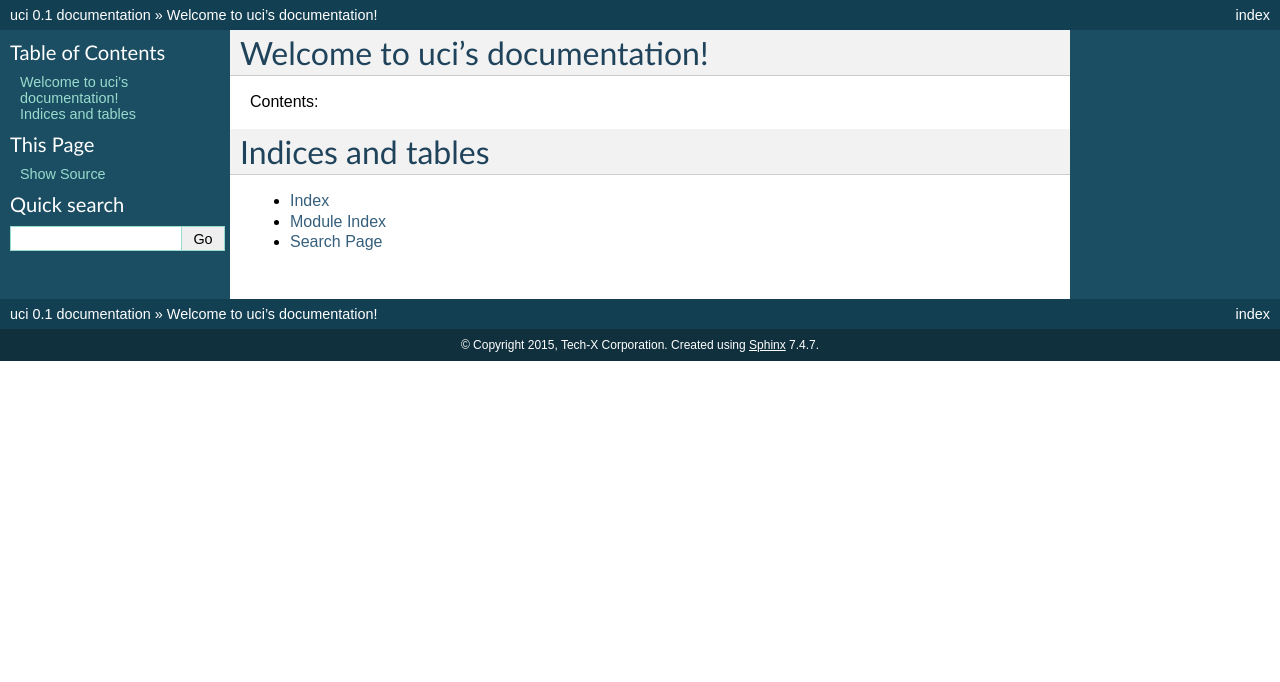
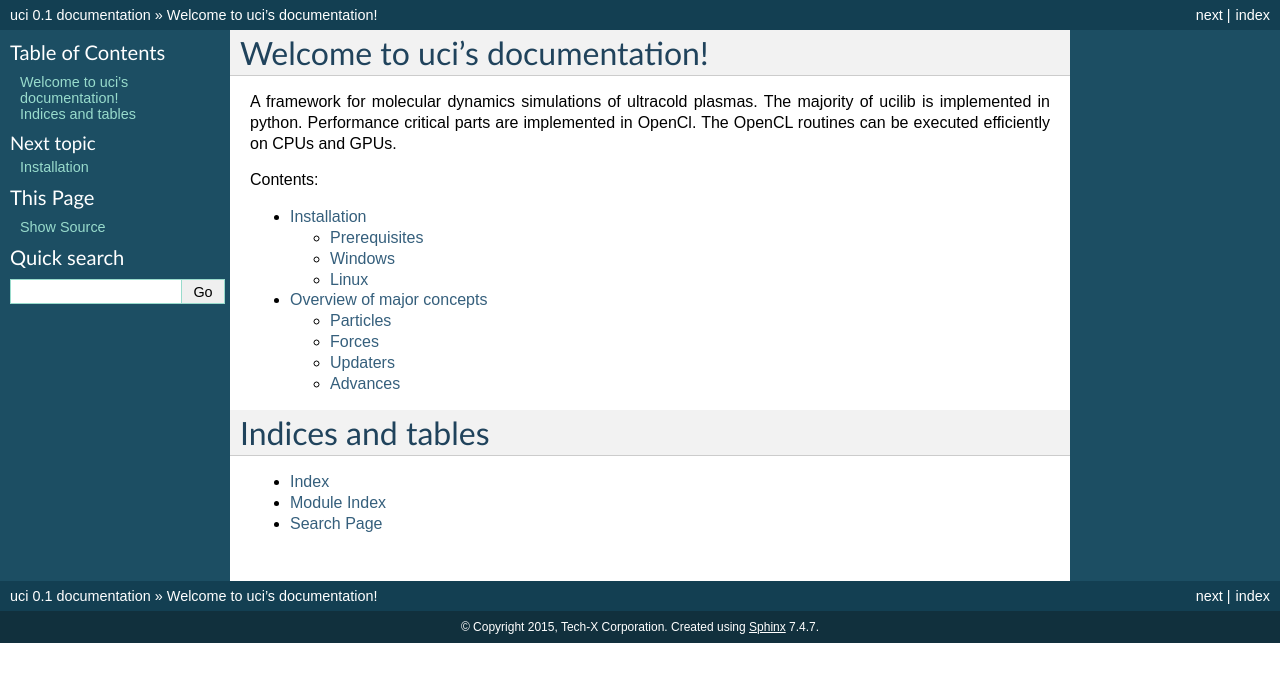
Before and after one commit to Tech-XCorp/ultracold-ions, a Sphinx documentation site: the page built from doc/index.rst, in a window 1280 px wide. Shown: the top 682 px of the page. Built offline with Sphinx 7.4.7, drawn with Linux system fonts in a browser that asks for light colours; formulas are drawn with MathJax 3.

Commit message:
Some boilerplate.

```diff
--- a/doc/index.rst
+++ b/doc/index.rst
@@ -6,10 +6,20 @@
 Welcome to uci's documentation!
 ===============================
 
+A framework for molecular dynamics simulations of ultracold plasmas.
+The majority of ucilib is implemented in python.  Performance critical
+parts are implemented in OpenCl.  The OpenCL routines can be executed
+efficiently on CPUs and GPUs.
+
+
 Contents:
 
 .. toctree::
    :maxdepth: 2
+
+   installation
+   overview
+
 
 Indices and tables
 ==================
--- /dev/null
+++ b/doc/overview.rst
@@ -0,0 +1,21 @@
+Overview of major concepts
+==========================
+
+
+Particles
+---------
+
+Particles are represented using numpy arrays.  Separate numpy arrays are
+used for x, y, z, p_x, p_y, p_z, q, and m.
+
+
+Forces
+------
+
+
+Updaters
+--------
+
+
+Advances
+--------
```
Also changed, not shown: doc/installation.rst (added, +59 -0 lines).
